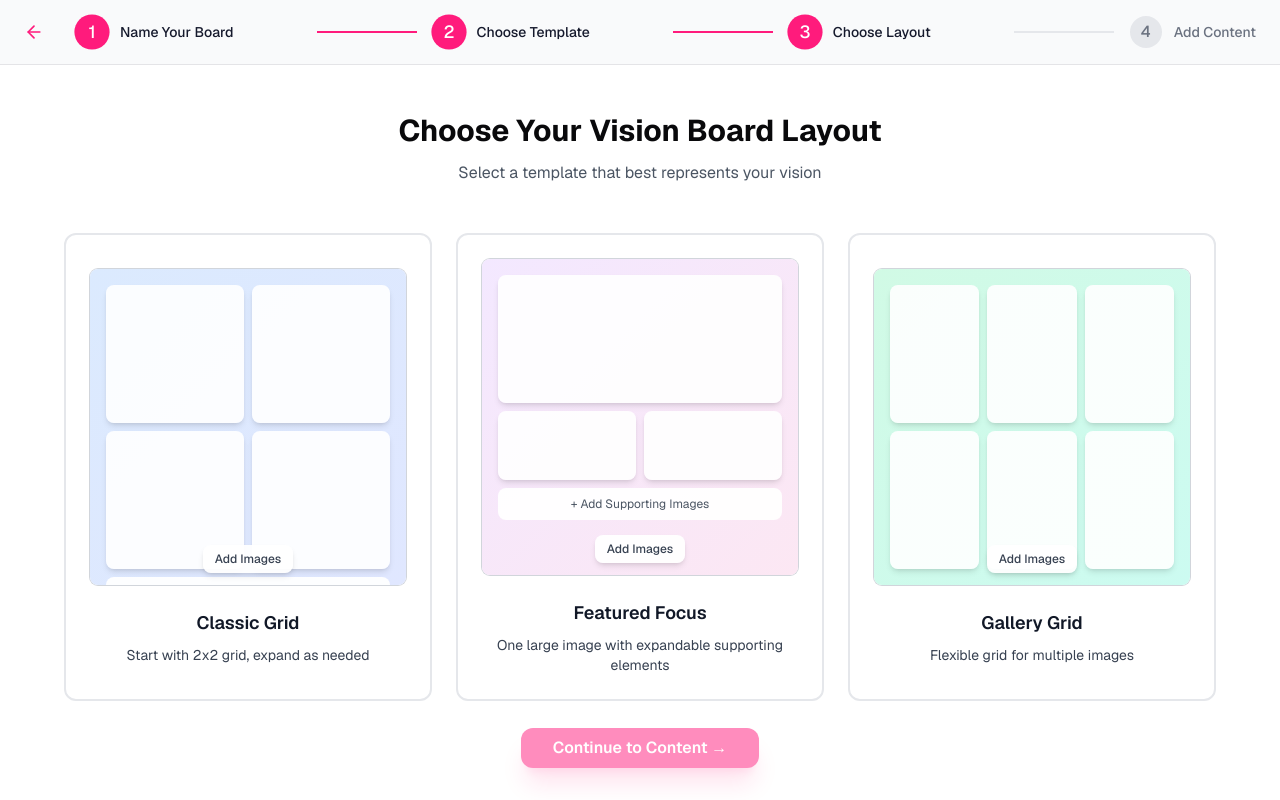
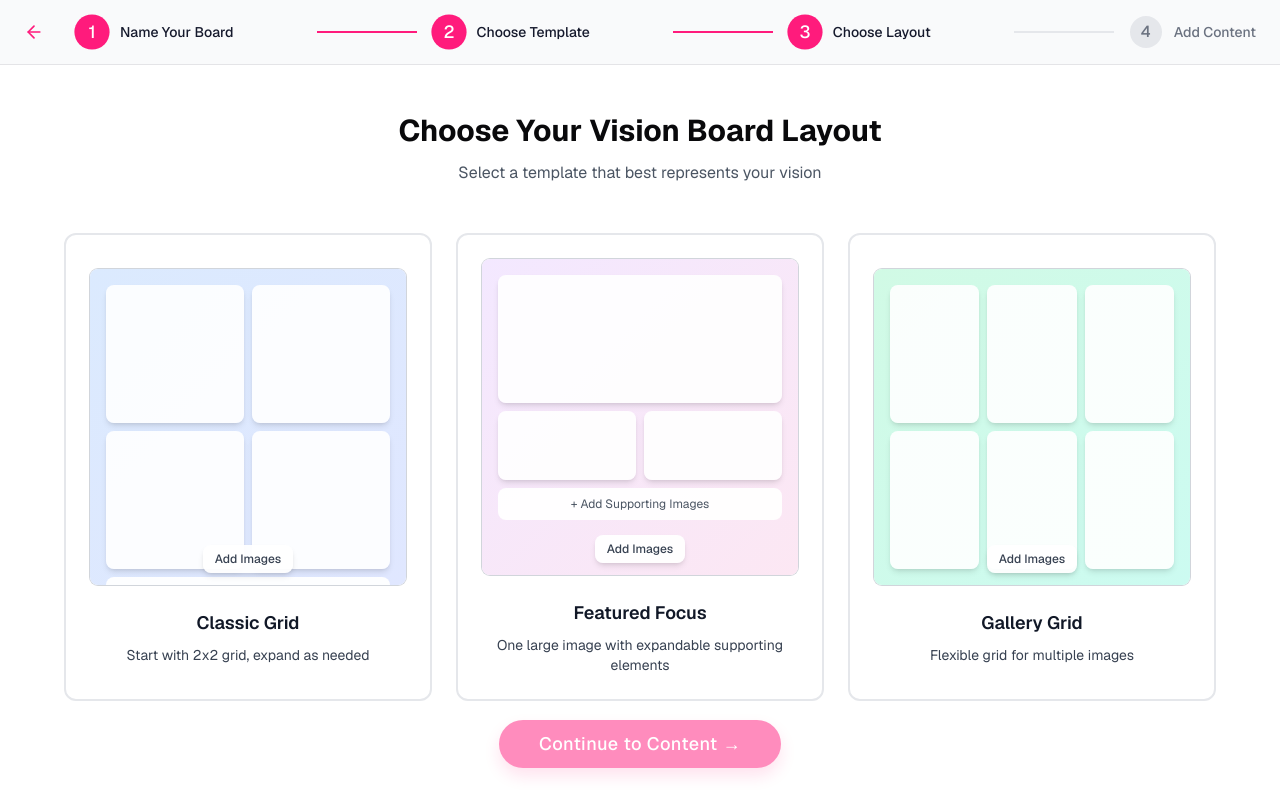
Before and after one commit to zaktech96/vsionboard, a Next.js app: page /create/layout in a window 1280 px wide. Built offline with nearby package versions, Linux system fonts and the light colour scheme.

Commit message:
Update button and layout styles

```diff
--- a/app/create/layout/page.tsx
+++ b/app/create/layout/page.tsx
@@ -237,12 +237,12 @@ function LayoutContent() {
           <Button
             onClick={handleContinue}
             disabled={!selectedTemplate}
-            className="w-full sm:w-auto min-w-[200px] py-5 px-8 rounded-xl
+            className="w-full sm:w-auto min-w-[240px] py-6 px-10 rounded-full
                      bg-[#FF1B7C] hover:bg-[#E3196E] dark:bg-[#FF1B7C] dark:hover:bg-[#E3196E]
-                     text-white text-base font-semibold
+                     text-white text-lg font-medium tracking-wide
                      disabled:opacity-50 disabled:cursor-not-allowed
                      transition-all duration-200 mx-4
-                     shadow-xl shadow-[#FF1B7C]/25 dark:shadow-[#FF1B7C]/20"
+                     shadow-[0_8px_16px_rgba(255,27,124,0.25)] hover:shadow-[0_12px_20px_rgba(255,27,124,0.3)]"
           >
             Continue to Content →
           </Button>
```
